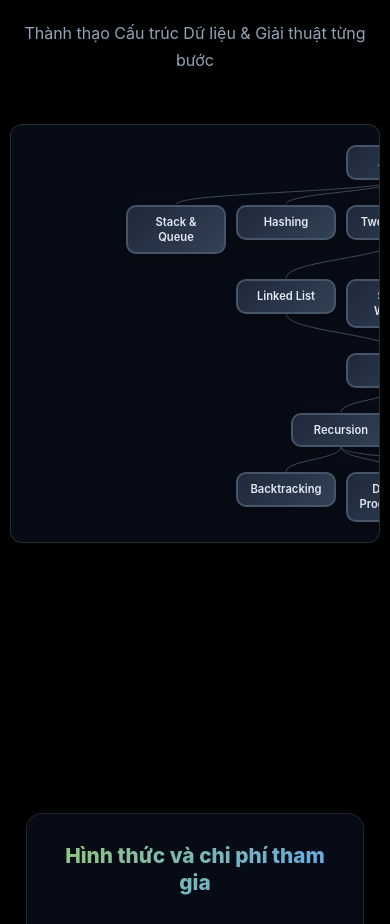
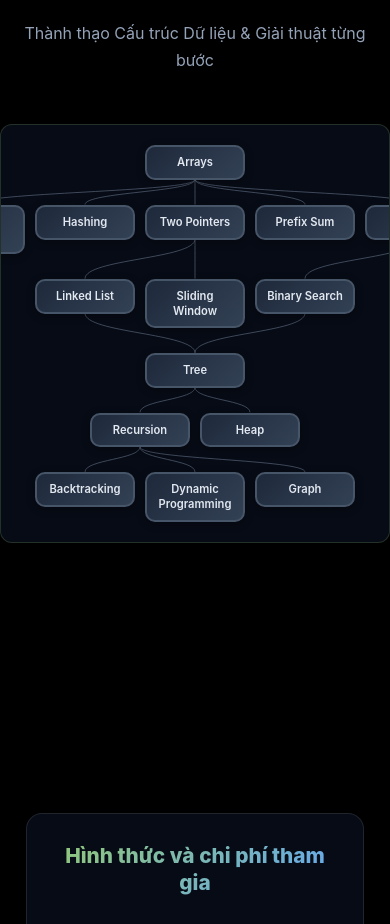
Before and after one commit to MinhAnh-IT/dsa-course-landing-page, a React (Vite) app: page / in a window 390 px wide. Shown: the part 995-1919 px from the top of the page. Built offline with nearby package versions, Linux system fonts and the light colour scheme.

Commit message:
Fix: Auto-center roadmap on mobile load and reduce spacing with registration section

```diff
--- a/src/components/Roadmap.css
+++ b/src/components/Roadmap.css
@@ -1,7 +1,7 @@
 /* ==================== Vertical Roadmap ==================== */
 
 .roadmap-section {
-  padding: 80px 20px;
+  padding: 80px 20px 40px 20px;
   background: #000000;
   min-height: 100vh;
 }
@@ -375,7 +375,7 @@
     overflow-x: auto;
     overflow-y: visible;
     -webkit-overflow-scrolling: touch;
-    margin: 0;
+    margin: 0 -20px;
     border-radius: 16px;
   }
 
@@ -383,38 +383,27 @@
     gap: 30px;
     display: flex;
     flex-direction: column;
-    align-items: flex-start;
+    align-items: center;
     margin: 0;
-    min-width: min-content;
-    position: relative; /* For pseudo-element positioning */
-    padding: 0 120px 0 0;
+    min-width: max-content;
+    position: relative;
+    padding: 0 40px;
   }
 
-  /* Create real physical left scroll buffer */
-  .roadmap-grid::before {
-    content: '';
-    display: block;
-    width: 80px;
-    height: 1px;
-    flex-shrink: 0;
-    position: absolute;
+  /* Offset SVG to align with content */
+  .connection-svg {
     left: 0;
-    top: 0;
-  }
-
-  /* Offset SVG to align with shifted content */
-  .connection-svg {
-    left: 80px;
-    width: calc(100% - 80px);
+    width: 100%;
   }
 
   .roadmap-level {
-    display: inline-flex;
+    display: flex;
     flex-direction: row;
     gap: 12px;
     flex-wrap: nowrap;
     flex-shrink: 0;
-    margin-left: 120px;
+    justify-content: center;
+    min-width: max-content;
   }
 
   .roadmap-topic {
@@ -478,7 +467,7 @@
     padding: 25px 0;
     overflow-x: auto;
     -webkit-overflow-scrolling: touch;
-    margin: 0;
+    margin: 0 -10px;
     border-radius: 12px;
   }
 
@@ -486,37 +475,26 @@
     gap: 25px;
     display: flex;
     flex-direction: column;
-    align-items: flex-start;
-    padding: 0 70px 0 0;
+    align-items: center;
+    padding: 0 30px;
     margin: 0;
-    min-width: min-content;
-    position: relative; /* For pseudo-element positioning */
+    min-width: max-content;
+    position: relative;
   }
 
-  /* Create real physical left scroll buffer */
-  .roadmap-grid::before {
-    content: '';
-    display: block;
-    width: 70px;
-    height: 1px;
-    flex-shrink: 0;
-    position: absolute;
+  /* Offset SVG to align with content */
+  .connection-svg {
     left: 0;
-    top: 0;
-  }
-
-  /* Offset SVG to align with shifted content */
-  .connection-svg {
-    left: 70px;
-    width: calc(100% - 70px);
+    width: 100%;
   }
 
   .roadmap-level {
-    display: inline-flex;
+    display: flex;
     gap: 10px;
     flex-wrap: nowrap;
     flex-shrink: 0;
-    margin-left: 70px;
+    justify-content: center;
+    min-width: max-content;
   }
 
   .roadmap-topic {
--- a/src/components/Roadmap.jsx
+++ b/src/components/Roadmap.jsx
@@ -129,7 +129,27 @@ const Roadmap = () => {
   const [showCompleted, setShowCompleted] = useState(true);
   const [selectedTopic, setSelectedTopic] = useState(null);
   const nodeRefs = useRef({});
+  const containerRef = useRef(null);
   const totalLevels = getTotalLevels();
+
+  // Auto-scroll to center on mount (mobile only)
+  useEffect(() => {
+    const scrollToCenter = () => {
+      if (containerRef.current && window.innerWidth <= 768) {
+        const container = containerRef.current;
+        const scrollWidth = container.scrollWidth;
+        const clientWidth = container.clientWidth;
+        const centerPosition = (scrollWidth - clientWidth) / 2;
+
+        container.scrollLeft = centerPosition;
+      }
+    };
+
+    // Delay to ensure content is rendered
+    const timer = setTimeout(scrollToCenter, 200);
+
+    return () => clearTimeout(timer);
+  }, []);
 
   const toggleTopicComplete = (topicId) => {
     setCompletedTopics(prev => {
@@ -170,7 +190,7 @@ const Roadmap = () => {
         <p className="roadmap-subtitle">Thành thạo Cấu trúc Dữ liệu & Giải thuật từng bước</p>
       </div>
 
-      <div className="roadmap-container">
+      <div className="roadmap-container" ref={containerRef}>
         <div className="roadmap-grid">
           <ConnectionLines
             topics={roadmapTopics}
--- a/src/styles/registration.css
+++ b/src/styles/registration.css
@@ -5,7 +5,7 @@
   background: rgba(15, 23, 42, 0.5);
   border-radius: 30px;
   padding: 80px 40px;
-  margin: 100px auto;
+  margin: 40px auto 100px auto;
   max-width: 1000px;
   position: relative;
   overflow: hidden;
```
